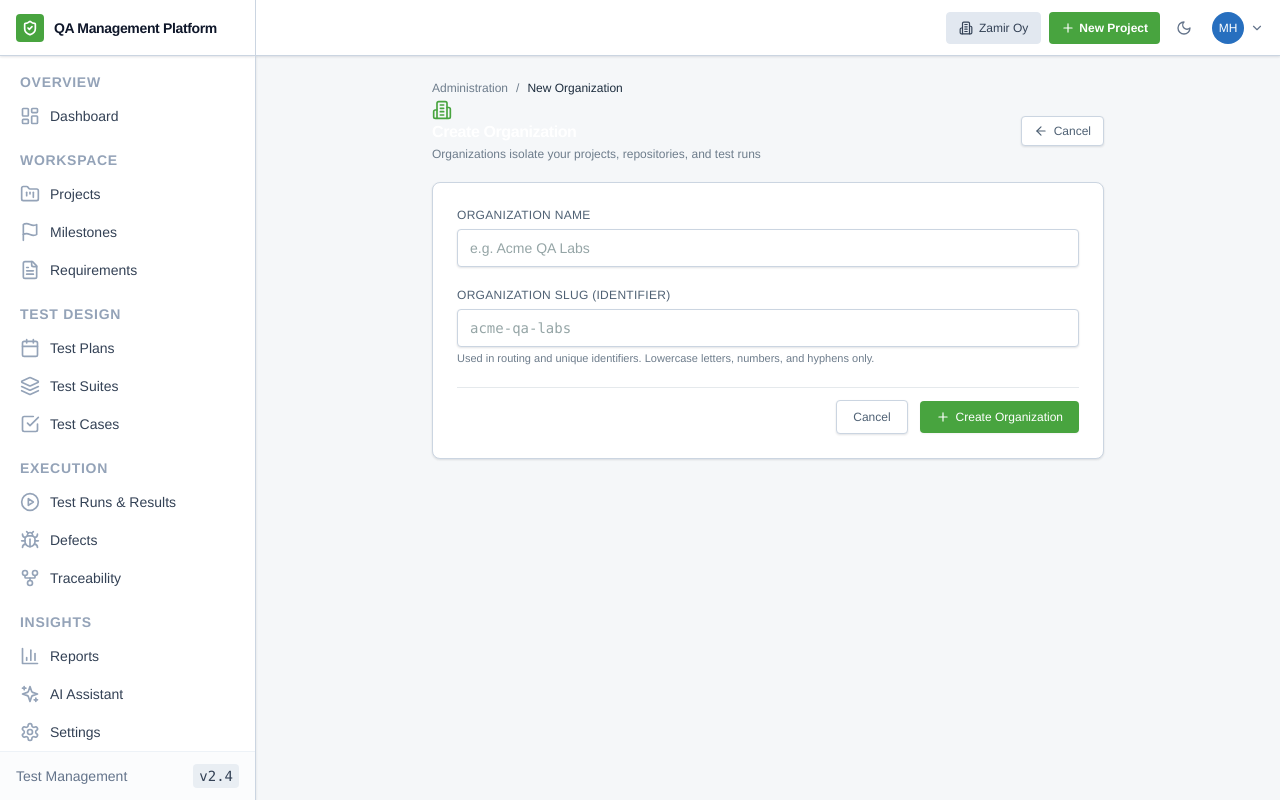
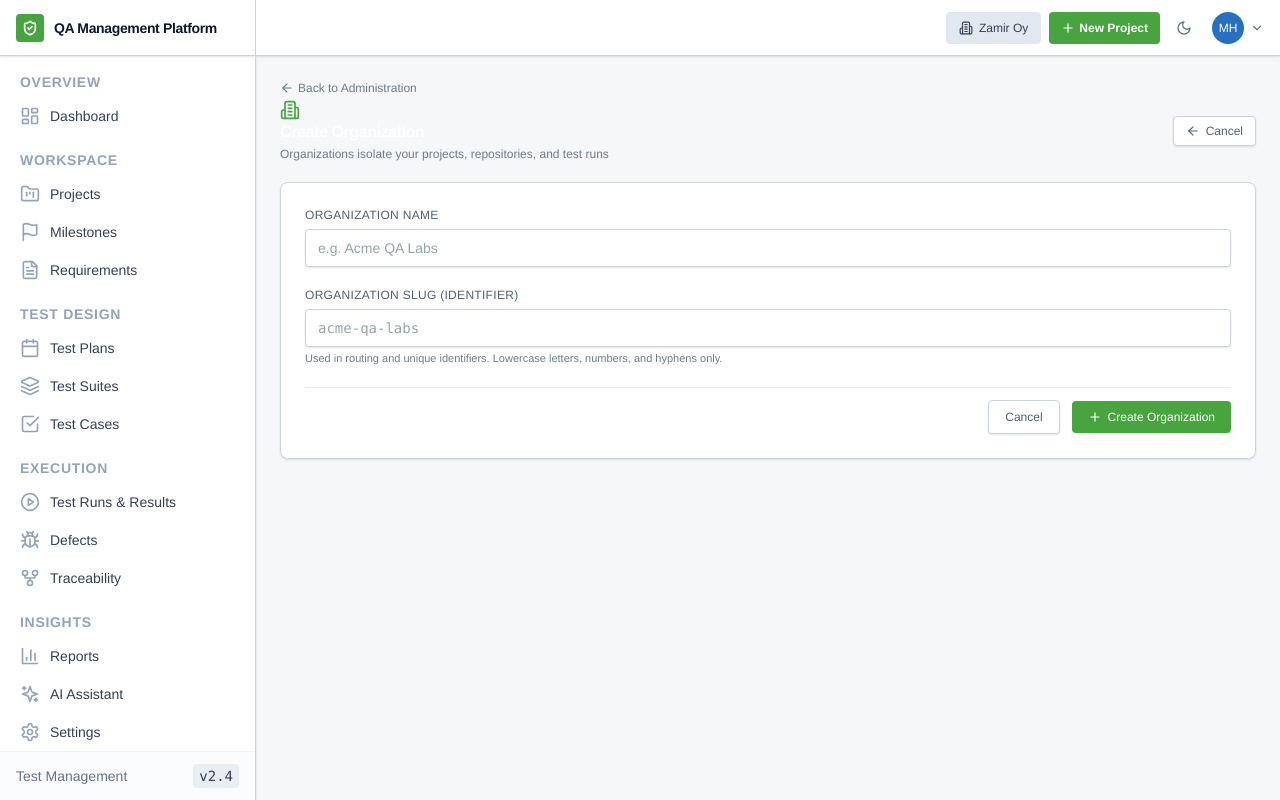
Before and after one commit to engmilo/qa-management-platform, a Next.js app: page /organizations/new in a window 1280 px wide. Built offline with nearby package versions, Linux system fonts and the light colour scheme; no server answers.

Commit message:
Fix: Add Organization full width, breadcrumb cleanup

```diff
--- a/src/app/organizations/new/page.tsx
+++ b/src/app/organizations/new/page.tsx
@@ -55,12 +55,10 @@ export default function NewOrganizationPage() {
       <div className="flex-1 flex flex-col overflow-hidden">
         <Header />
         <main className="flex-1 overflow-y-auto p-6">
-          <div className="max-w-2xl mx-auto">
+          <div className="w-full max-w-none">
             {/* Breadcrumb */}
             <div className="flex items-center gap-2 text-xs text-[#6e7d8c] mb-1">
-              <Link href="/settings" className="hover:underline">Administration</Link>
-              <span>/</span>
-              <span className="text-[#1d2d3e] font-normal">New Organization</span>
+              <Link href="/settings" className="hover:underline flex items-center gap-1"><ArrowLeft className="w-3.5 h-3.5" /> Back to Administration</Link>
             </div>
 
             <div className="mb-5 flex items-center justify-between">
```
